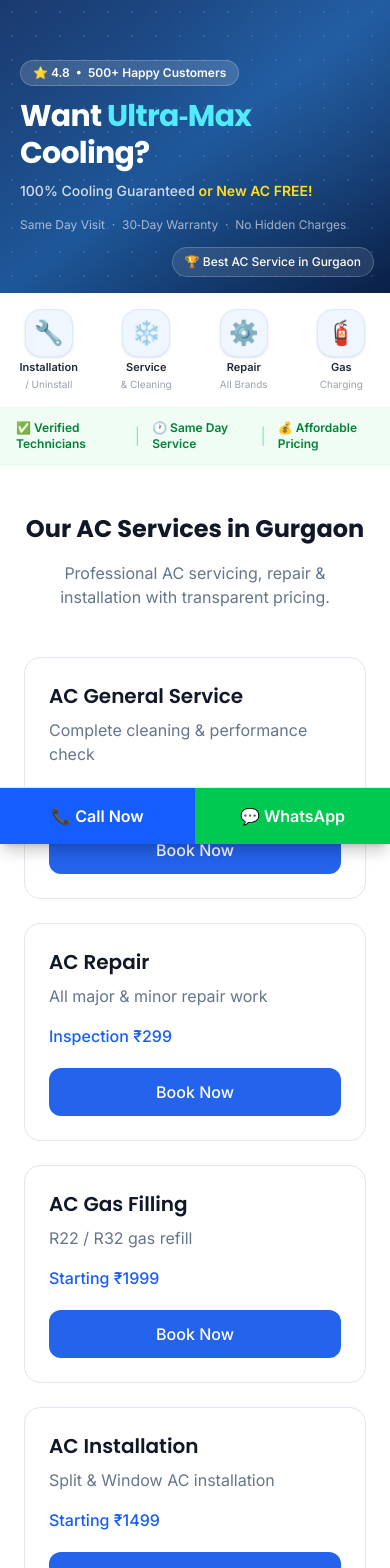
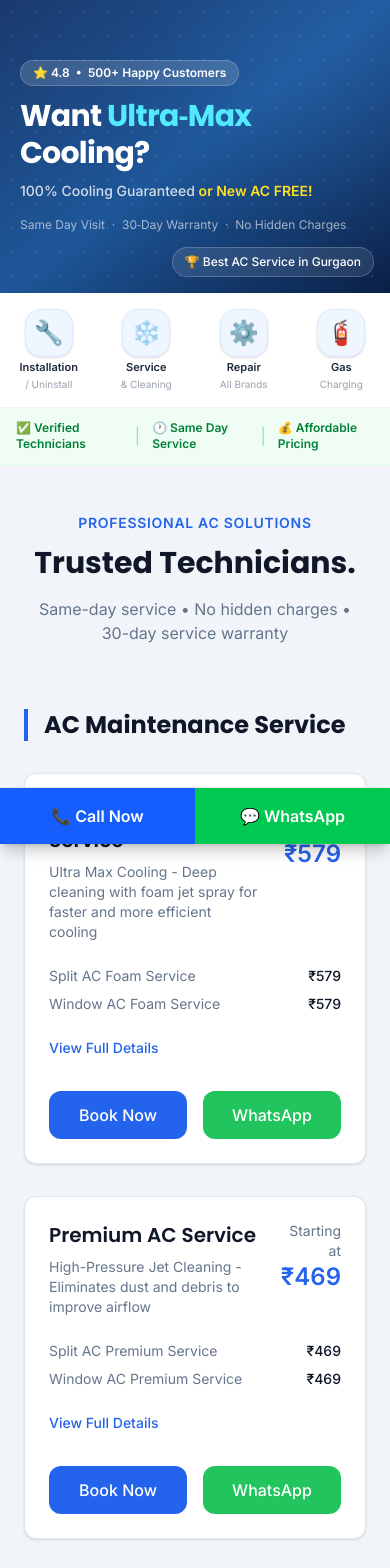
Before and after one commit to Akhil-Raj59/Aircon-Engineering, a Next.js app: page / in a window 390 px wide. Shown: the top 1568 px of the page. Built offline with nearby package versions, Linux system fonts and the light colour scheme.

Commit message:
services page done

```diff
--- a/components/sections/Services.tsx
+++ b/components/sections/Services.tsx
@@ -1,47 +1,151 @@
 "use client";
 
-import { services, phoneNumber } from "@/lib/constants";
+import { useState } from "react";
+import { serviceCategories, phoneNumber } from "@/lib/constants";
 
 export default function Services() {
+  const [expandedCard, setExpandedCard] = useState<string | null>(null);
+
   return (
-    <section id="services" className="section-padding bg-white">
+    <section className="section-padding bg-muted">
       <div className="max-w-6xl mx-auto">
 
-        {/* Section Heading */}
-        <div className="text-center mb-12">
-          <h2 className="text-2xl md:text-4xl font-bold mb-4">
-            Our AC Services in Gurgaon
+        {/* Header */}
+        <div className="text-center mb-16">
+          <p className="text-primary font-semibold text-sm tracking-wider uppercase">
+            Professional AC Solutions
+          </p>
+          <h2 className="text-3xl md:text-5xl font-bold mt-3">
+            Trusted Technicians.
           </h2>
-          <p className="text-muted-foreground max-w-2xl mx-auto">
-            Professional AC servicing, repair & installation with transparent pricing.
+          <p className="text-muted-foreground mt-4 max-w-2xl mx-auto">
+            Same-day service • No hidden charges • 30-day service warranty
           </p>
         </div>
 
-        {/* Service Cards */}
-        <div className="grid grid-cols-1 sm:grid-cols-2 lg:grid-cols-2 gap-6">
-          {services.map((service, index) => (
-            <div
-              key={index}
-              className="border rounded-2xl p-6 hover:shadow-lg transition duration-300 bg-white"
-            >
-              <h3 className="text-xl font-semibold mb-2">
-                {service.title}
+        {/* Categories */}
+        <div className="space-y-20">
+          {serviceCategories.map((category) => (
+            <div key={category.id} id={category.id}>
+
+              {/* Category Title */}
+              <h3 className="text-2xl md:text-3xl font-bold mb-8 border-l-4 border-primary pl-4">
+                {category.title}
               </h3>
 
-              <p className="text-muted-foreground mb-4">
-                {service.description}
+              {/* Cards Grid */}
+              <div className="grid md:grid-cols-2 gap-8">
+                {category.cards.map((card) => {
+                  const isOpen = expandedCard === card.id;
+
+                  return (
+                    <div
+                      key={card.id}
+                      className="bg-white rounded-xl border shadow-sm hover:shadow-md transition"
+                    >
+                      <div className="p-6">
+
+                        {/* Title + Price */}
+                        <div className="flex justify-between items-start gap-6">
+                          <div>
+                            <h4 className="text-xl font-semibold">
+                              {card.title}
+                            </h4>
+                            <p className="text-muted-foreground mt-2 text-sm">
+                              {card.description}
                             </p>
+                          </div>
 
-              <p className="text-blue-600 font-medium mb-5">
-                {service.price}
+                          <div className="text-right">
+                            <p className="text-sm text-muted-foreground">
+                              Starting at
                             </p>
+                            <p className="text-2xl font-bold text-primary">
+                              ₹{card.startingPrice}
+                            </p>
+                          </div>
+                        </div>
 
+                        {/* Sub Services Preview */}
+                        <div className="mt-6 space-y-2">
+                          {card.subServices.map((sub) => (
+                            <div
+                              key={sub.id}
+                              className="flex justify-between text-sm"
+                            >
+                              <span className="text-muted-foreground">
+                                {sub.name}
+                              </span>
+                              <span className="font-medium">
+                                ₹{sub.price}
+                              </span>
+                            </div>
+                          ))}
+                        </div>
+
+                        {/* Expand Toggle */}
+                        <button
+                          onClick={() =>
+                            setExpandedCard(isOpen ? null : card.id)
+                          }
+                          className="mt-6 text-sm font-medium text-primary"
+                        >
+                          {isOpen ? "Hide Details" : "View Full Details"}
+                        </button>
+
+                        {/* Expandable Section */}
+                        {isOpen && (
+                          <div className="mt-6 pt-6 border-t grid md:grid-cols-2 gap-6 text-sm">
+
+                            {/* Includes */}
+                            <div>
+                              <h5 className="font-semibold mb-3 text-green-600">
+                                What's Included
+                              </h5>
+                              <ul className="space-y-2 text-muted-foreground">
+                                {card.details.includes.map((item, i) => (
+                                  <li key={i}>• {item}</li>
+                                ))}
+                              </ul>
+                            </div>
+
+                            {/* Excludes */}
+                            <div>
+                              <h5 className="font-semibold mb-3 text-red-500">
+                                Not Included
+                              </h5>
+                              <ul className="space-y-2 text-muted-foreground">
+                                {card.details.excludes.map((item, i) => (
+                                  <li key={i}>• {item}</li>
+                                ))}
+                              </ul>
+                            </div>
+                          </div>
+                        )}
+
+                        {/* CTA */}
+                        <div className="mt-8 flex gap-4">
                           <a
                             href={`tel:+${phoneNumber}`}
-                className="primary-btn w-full text-center block"
+                            className="primary-btn flex-1 text-center"
                           >
                             Book Now
                           </a>
+
+                          <a
+                            href={`https://wa.me/${phoneNumber}`}
+                            target="_blank"
+                            className="whatsapp-btn flex-1 text-center"
+                          >
+                            WhatsApp
+                          </a>
+                        </div>
+
+                      </div>
+                    </div>
+                  );
+                })}
+              </div>
             </div>
           ))}
         </div>
--- a/lib/constants.ts
+++ b/lib/constants.ts
@@ -1,24 +1,218 @@
 export const phoneNumber = "918860186269";
 
-export const services = [
+export const serviceCategories = [
   {
-    title: "AC General Service",
-    description: "Complete cleaning & performance check",
-    price: "Starting ₹499",
+    id: "service",
+    title: "AC Maintenance Service",
+    cards: [
+      {
+        id: "foam-blast-service",
+        title: "Foam Blast AC Service",
+        startingPrice: 579,
+        description:
+          "Ultra Max Cooling - Deep cleaning with foam jet spray for faster and more efficient cooling",
+        options: 2,
+
+        subServices: [
+          {
+            id: "split-foam-service",
+            name: "Split AC Foam Service",
+            price: 579,
+          },
+          {
+            id: "window-foam-service",
+            name: "Window AC Foam Service",
+            price: 579,
+          },
+        ],
+
+        details: {
+          includes: [
+            "Deep foam jet cleaning",
+            "Filter cleaning",
+            "Drain tray cleaning",
+            "Post-service performance check",
+            "30-Day Service Warranty",
+          ],
+          excludes: [
+            "Spare parts",
+            "Gas charging",
+            "Ladder or bucket not provided",
+          ],
+        },
+      },
+
+      {
+        id: "premium-service",
+        title: "Premium AC Service",
+        startingPrice: 469,
+        description:
+          "High-Pressure Jet Cleaning - Eliminates dust and debris to improve airflow",
+        options: 2,
+
+        subServices: [
+          {
+            id: "split-premium",
+            name: "Split AC Premium Service",
+            price: 469,
+          },
+          {
+            id: "window-premium",
+            name: "Window AC Premium Service",
+            price: 469,
+          },
+        ],
+
+        details: {
+          includes: [
+            "High-pressure jet wash",
+            "Condenser cleaning",
+            "Cooling efficiency test",
+          ],
+          excludes: ["Gas refill", "Spare parts"],
+        },
+      },
+    ],
   },
+
   {
+    id: "repair",
     title: "AC Repair",
-    description: "All major & minor repair work",
-    price: "Inspection ₹299",
+    cards: [
+      {
+        id: "inspection",
+        title: "AC Inspection",
+        startingPrice: 289,
+        description:
+          "Accurate diagnosis, comprehensive inspection, and prompt repairs",
+        options: 2,
+
+        subServices: [
+          {
+            id: "split-inspection",
+            name: "Split AC Repair (Inspection Charges)",
+            price: 289,
+          },
+          {
+            id: "window-inspection",
+            name: "Window AC Repair (Inspection Charges)",
+            price: 289,
+          },
+        ],
+
+        details: {
+          includes: [
+            "Pre-Job Inspection",
+            "Gas level check",
+            "Detailed quotation",
+            "Post-Job Inspection",
+            "30-Day Warranty",
+          ],
+          excludes: [
+            "Spare parts cost extra",
+            "Gas charging extra",
+            "Ladder not provided",
+          ],
+        },
+      },
+
+      {
+        id: "water-leakage-repair",
+        title: "Water Leakage Repair",
+        startingPrice: 469,
+        description:
+          "Thorough inspection of water leakage, slope issues, and dust blockages",
+        options: 2,
+
+        subServices: [
+          {
+            id: "split-water-repair",
+            name: "Split AC Water Leakage Repair",
+            price: 469,
+          },
+        ],
+
+        details: {
+          includes: [
+            "Leak inspection",
+            "Drain pipe cleaning",
+            "Blockage removal",
+          ],
+          excludes: ["Spare parts extra"],
+        },
+      },
+    ],
   },
+
   {
-    title: "AC Gas Filling",
-    description: "R22 / R32 gas refill",
-    price: "Starting ₹1999",
+    id: "installation",
+    title: "AC Installation / Uninstallation",
+    cards: [
+      {
+        id: "ac-installation",
+        title: "AC Installation",
+        startingPrice: 1029,
+        description:
+          "Installation of both indoor and outdoor units",
+        options: 2,
+
+        subServices: [
+          {
+            id: "split-install",
+            name: "Split AC Installation",
+            price: 1029,
+          },
+        ],
+
+        details: {
+          includes: [
+            "Indoor unit mounting",
+            "Outdoor unit fitting",
+            "Basic testing",
+          ],
+          excludes: [
+            "Stand cost extra",
+            "Copper pipe extra",
+          ],
+        },
+      },
+    ],
   },
+
   {
-    title: "AC Installation",
-    description: "Split & Window AC installation",
-    price: "Starting ₹1499",
+    id: "gas",
+    title: "AC Gas Charging",
+    cards: [
+      {
+        id: "gas-refill",
+        title: "AC Gas Refill",
+        startingPrice: 2529,
+        description:
+          "Leak detection, repair, and gas refilling for optimal performance",
+        options: 4,
+
+        subServices: [
+          {
+            id: "r22-gas",
+            name: "R22 Gas Refill",
+            price: 2529,
+          },
+          {
+            id: "r32-gas",
+            name: "R32 Gas Refill",
+            price: 2529,
+          },
+        ],
+
+        details: {
+          includes: [
+            "Leak detection",
+            "Gas refill",
+            "Cooling test",
+          ],
+          excludes: ["Major repairs"],
+        },
+      },
+    ],
   },
 ];
```
Lines whose indentation alone changed are shown as unchanged.
